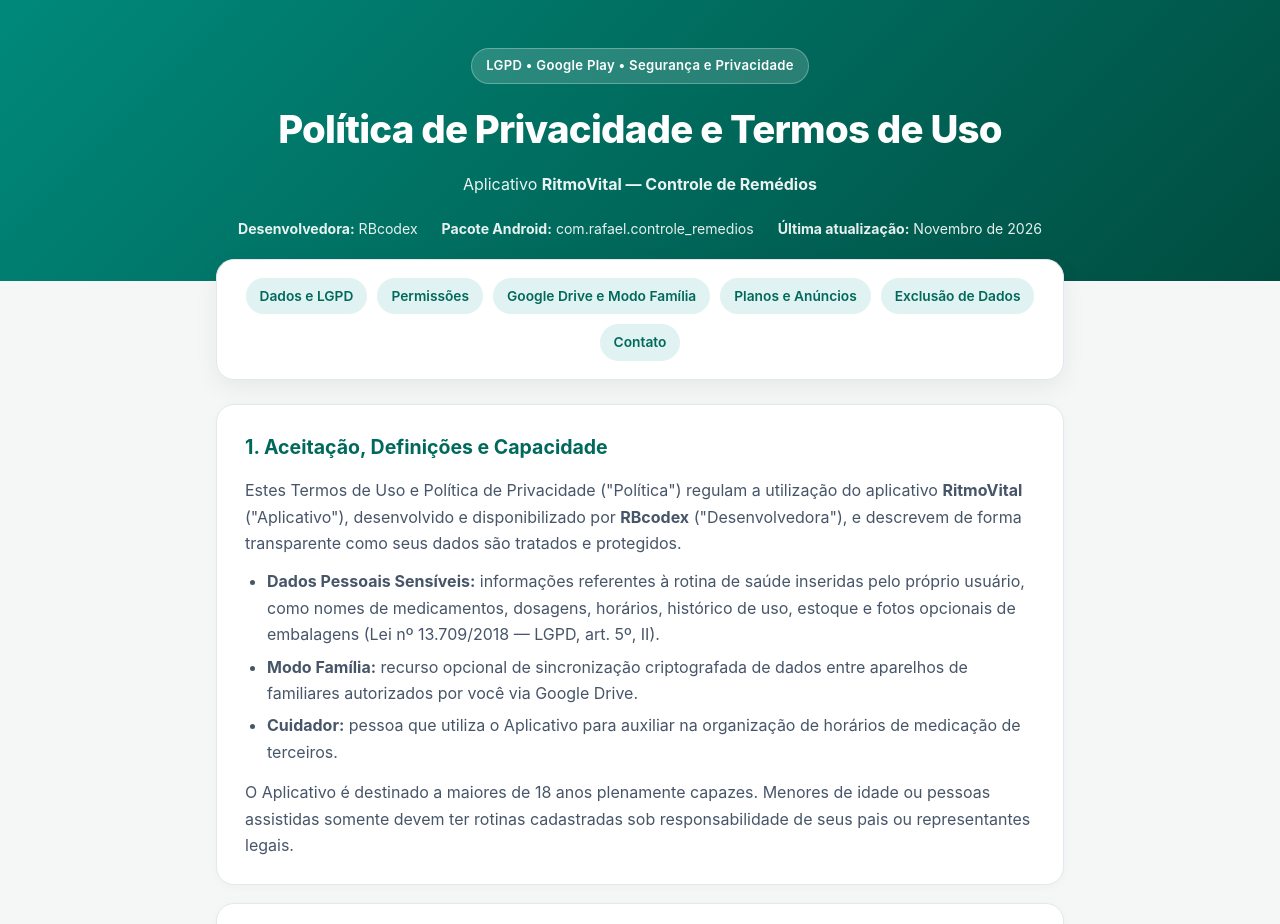
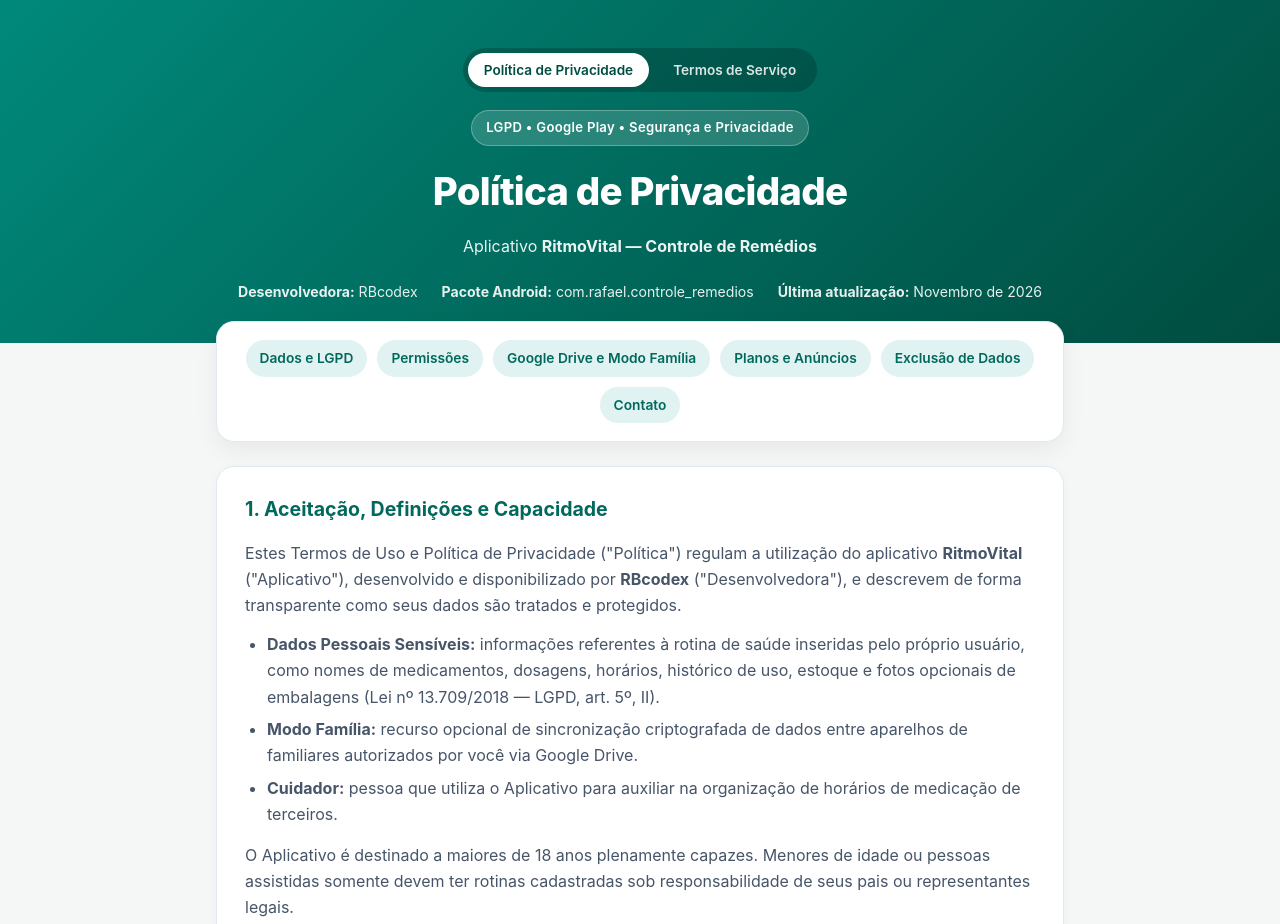
Before and after one commit to Rafael-Mruk/RitmoVital-Politica-de-privacidade, a plain HTML site: page index.html in a window 1280 px wide. Shown: the top 924 px of the page. Drawn offline with Linux system fonts and the light colour scheme.

```diff
--- a/index.html
+++ b/index.html
@@ -66,6 +66,31 @@
     .header-inner {
       max-width: 880px;
       margin: 0 auto;
+    }
+
+    .doc-switcher {
+      display: inline-flex;
+      gap: 8px;
+      background: rgba(0, 0, 0, 0.2);
+      padding: 5px;
+      border-radius: 999px;
+      margin-bottom: 18px;
+    }
+
+    .doc-switcher a {
+      color: #FFFFFF;
+      text-decoration: none;
+      font-size: 0.85rem;
+      font-weight: 600;
+      padding: 6px 16px;
+      border-radius: 999px;
+      opacity: 0.85;
+    }
+
+    .doc-switcher a.active {
+      background: #FFFFFF;
+      color: #004D40;
+      opacity: 1;
     }
 
     .badge {
@@ -223,8 +248,13 @@
 <body>
   <header>
     <div class="header-inner">
+      <div class="doc-switcher" role="navigation" aria-label="Alternar documento">
+        <a href="index.html" class="active">Política de Privacidade</a>
+        <a href="termos.html">Termos de Serviço</a>
+      </div>
+      <br />
       <span class="badge">LGPD • Google Play • Segurança e Privacidade</span>
-      <h1>Política de Privacidade e Termos de Uso</h1>
+      <h1>Política de Privacidade</h1>
       <p>Aplicativo <strong>RitmoVital — Controle de Remédios</strong></p>
       <div class="meta-bar">
         <span><strong>Desenvolvedora:</strong> RBcodex</span>
@@ -400,6 +430,10 @@
   </main>
 
   <footer>
+    <p>
+      <a href="index.html" style="color: var(--primary-dark); font-weight: 600; text-decoration: none;">Política de Privacidade</a> &bull;
+      <a href="termos.html" style="color: var(--primary-dark); font-weight: 600; text-decoration: none;">Termos de Serviço</a>
+    </p>
     &copy; 2026 RBcodex — RitmoVital (Controle de Remédios). Todos os direitos reservados.
   </footer>
 </body>
```
